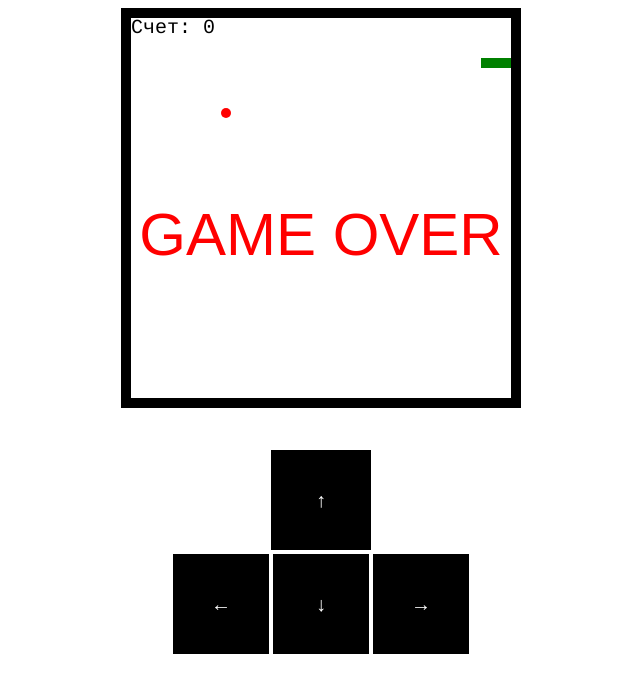
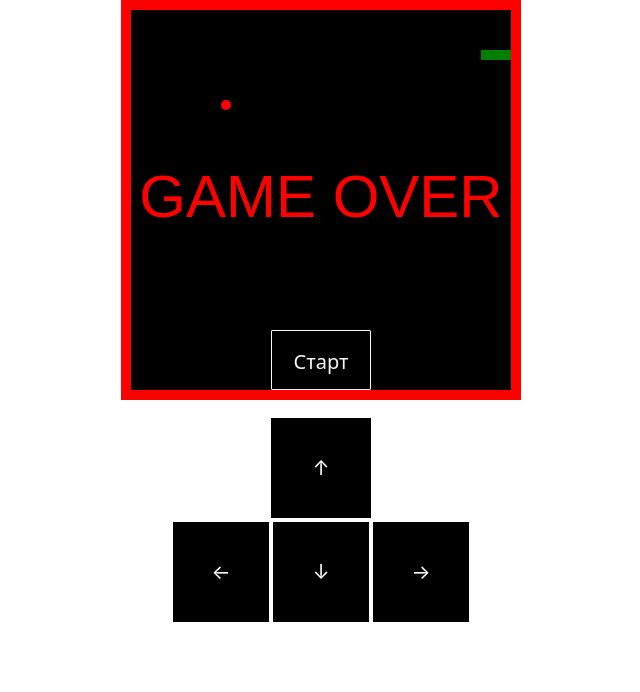
Before and after one commit to alisays22/snake, a plain HTML site: page index.html in a window 1280 px wide. Shown: the whole page, without its empty margins (319-959 px from the left). Drawn offline with nearby package versions, Linux system fonts and the light colour scheme.

Commit message:
start button & black design~

```diff
--- a/index.html
+++ b/index.html
@@ -6,20 +6,19 @@
     <title>Document</title>
 </head>
 <link rel="stylesheet" href="style.css"/>
+<link href="https://cdn.jsdelivr.net/npm/bootstrap@5.3.2/dist/css/bootstrap.min.css" rel="stylesheet" integrity="sha384-T3c6CoIi6uLrA9TneNEoa7RxnatzjcDSCmG1MXxSR1GAsXEV/Dwwykc2MPK8M2HN" crossorigin="anonymous">
 <body>
 <canvas id="game" width="400" height="400"></canvas>
-
+<button id="start-game" class="btn btn-outline-light">Старт</button>
 <div id="controls">
     <button class="control-button" id="up">↑</button>
     <div id="middle-controls">
         <button class="control-button" id="left">←</button>
         <button class="control-button" id="down">↓</button>
         <button class="control-button" id="right">→</button>
-
     </div>
 
 </div>
-
     <script src="index.js"></script>
-</body=
+</body>
 </html>
--- a/index.js
+++ b/index.js
@@ -1,5 +1,26 @@
 const game = document.getElementById("game");
 const ctx = game.getContext("2d");
+
+// кнопка старт
+document.getElementById('start-game').addEventListener('click', function() {
+    startGame();
+  });
+
+  document.getElementById('up').addEventListener('click', function() {
+    snake.setDirection('up');
+});
+
+document.getElementById('right').addEventListener('click', function() {
+    snake.setDirection('right');
+});
+
+document.getElementById('left').addEventListener('click', function() {
+    snake.setDirection('left');
+});
+
+document.getElementById('down').addEventListener('click', function() {
+    snake.setDirection('down');
+});
 
 let width = game.width;
 let height = game.height;
@@ -12,9 +33,25 @@ let heightBlocks = game.height/blockSize;
 // счет
 let score = 0;
 
+function startGame() {
+    document.getElementById("start-game").style.display = "none"; // скрытие кнопки
+    clearInterval(intervalId);
+    snake = new Snake();
+    apple = new Apple();
+    score = 0;
+    intervalId = setInterval(function () {
+      ctx.clearRect(0, 0, width, height);
+      drawScore();
+      snake.move();
+      snake.draw();
+      apple.draw();
+      drawBorder();
+    }, 100);
+}
+
 // рамка
 const drawBorder = function () {
-    ctx.fillStyle = "Black";
+    ctx.fillStyle = "Red";
     ctx.fillRect(0, 0, width, blockSize);
     ctx.fillRect(0, height - blockSize, width, blockSize);
     ctx.fillRect(0, 0, blockSize, height);
@@ -23,21 +60,22 @@ const drawBorder = function () {
    // Счет игры
   const drawScore = function () {
     ctx.font = "20px Courier";
-    ctx.fillStyle = "Black";
+    ctx.fillStyle = "White";
     ctx.textAlign = "left";
     ctx.textBaseline = "top";
     ctx.fillText("Счет: " + score, blockSize, blockSize);
    }
 
-const gameOver = function () {
-    clearInterval(intervalId)
+   const gameOver = function () {
+    clearInterval(intervalId);
+    ctx.clearRect(0, 0, width, height);
     ctx.font = "60px Arial";
-    ctx.fillStyle = "Red"
-    ctx.textAlign = "center"
-    ctx.textBaseline = "bold"
-    ctx.fillText(`GAME OVER`, width/2, height/2)
-}
-
+    ctx.fillStyle = "Red";
+    ctx.textAlign = "center";
+    ctx.textBaseline = "middle";
+    ctx.fillText(`GAME OVER`, width/2, height/2);
+    document.getElementById("start-game").style.display = "block";
+  }
 // Рисуем окружность
 var circle = function (x, y, radius, fillCircle) {
     ctx.beginPath();
@@ -56,8 +94,6 @@ const Block = function(col, row) {
     this.row = row;
 };
 
-// drawBorder();
-// drawScore();
 
 // Рисуем квадрат в позиции ячейки
 Block.prototype.drawSquare = function(color) {
@@ -66,9 +102,6 @@ Block.prototype.drawSquare = function(color) {
     ctx.fillStyle = color;
     ctx.fillRect(x, y, blockSize, blockSize);
 };
-
-// const sampleBlock = new Block(3, 4);
-// sampleBlock.drawSquare("Green");
 
 // Рисуем круг в позиции ячейки
 Block.prototype.drawCircle = function (color) {
@@ -80,7 +113,6 @@ Block.prototype.drawCircle = function (color) {
 
 
 // Проверяем, находится ли эта ячейка в той же позиции, что и ячейка
-// otherBlock
 Block.prototype.equal = function (otherBlock) {
     return this.col === otherBlock.col && this.row === otherBlock.row;
    }
@@ -217,7 +249,6 @@ var intervalId = setInterval(function () {
   });
 
 
-
   let buttons = document.getElementsByClassName('control-button');
 for (let btn of buttons) {
     btn.addEventListener('mousedown', function() {
@@ -230,19 +261,3 @@ for (let btn of buttons) {
         this.style.opacity = '1';
     });
 }
-
-  document.getElementById('up').addEventListener('click', function() {
-    snake.setDirection('up');
-});
-
-document.getElementById('right').addEventListener('click', function() {
-    snake.setDirection('right');
-});
-
-document.getElementById('left').addEventListener('click', function() {
-    snake.setDirection('left');
-});
-
-document.getElementById('down').addEventListener('click', function() {
-    snake.setDirection('down');
-});
--- a/style.css
+++ b/style.css
@@ -1,7 +1,41 @@
+html {
+    font-size: 16px; /* установка базового размера шрифта для документа */
+}
 canvas{
  display: block;
  margin: 0 auto;
- margin-bottom: 2.5rem
+ margin-bottom: 1rem;
+background-color: black;
+}
+
+html {
+    font-size: 16px; /* установка базового размера шрифта для документа */
+}
+
+#start-game {
+    position: absolute;
+    left: 50%;
+    top: 45%;
+    transform: translate(-50%, -50%);
+    display: none;
+
+    width: 6.25rem; /* 100px при базовом размере шрифта 16px */
+    height: 3.75rem; /* 60px при базовом размере шрифта 16px */
+    font-size: 1.25rem; /* 20px при базовом размере шрифта 16px */
+
+    padding: 1rem; /* 15px при базовом размере шрифта 16px */
+    border-radius: 0.0625rem; /* 1px при базовом размере шрифта 16px */
+}
+
+
+@media (max-width: 20rem) { /* 320px при базовом размере шрифта 16px */
+    #start-game {
+
+        width: 4rem; /* можно уменьшить ширину кнопки */
+        height: 2rem; /* можно уменьшить высоту кнопки */
+        font-size: 1rem; /* можно уменьшить размер текста */
+        /* Здесь можно добавить любые другие стили, которые вы считаете нужными для этого разрешения экрана */
+    }
 }
 
 .control-button {
@@ -27,6 +61,6 @@ canvas{
 
 #middle-controls {
     display: flex;
-    justify-content: space-between;
+    /* justify-content: space-between; */
     width: 300px;
 }
```
